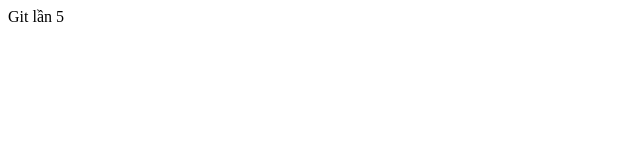
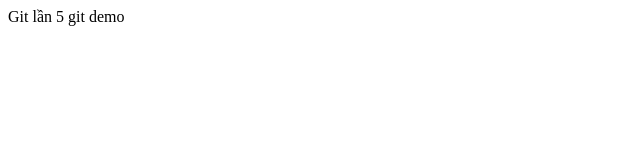
Before and after one commit to ChauQuang2003/Git-l-n-5, a plain HTML site: page index.html in a window 1280 px wide. Shown: the full height of the page, 0-640 px from the left. Drawn offline with Linux system fonts and the light colour scheme.

Commit message:
git lần 6

```diff
--- a/index.html
+++ b/index.html
@@ -7,6 +7,7 @@
 </head>
 <body>
     Git lần 5
+    git demo
 
 </body>
 </html>
```
